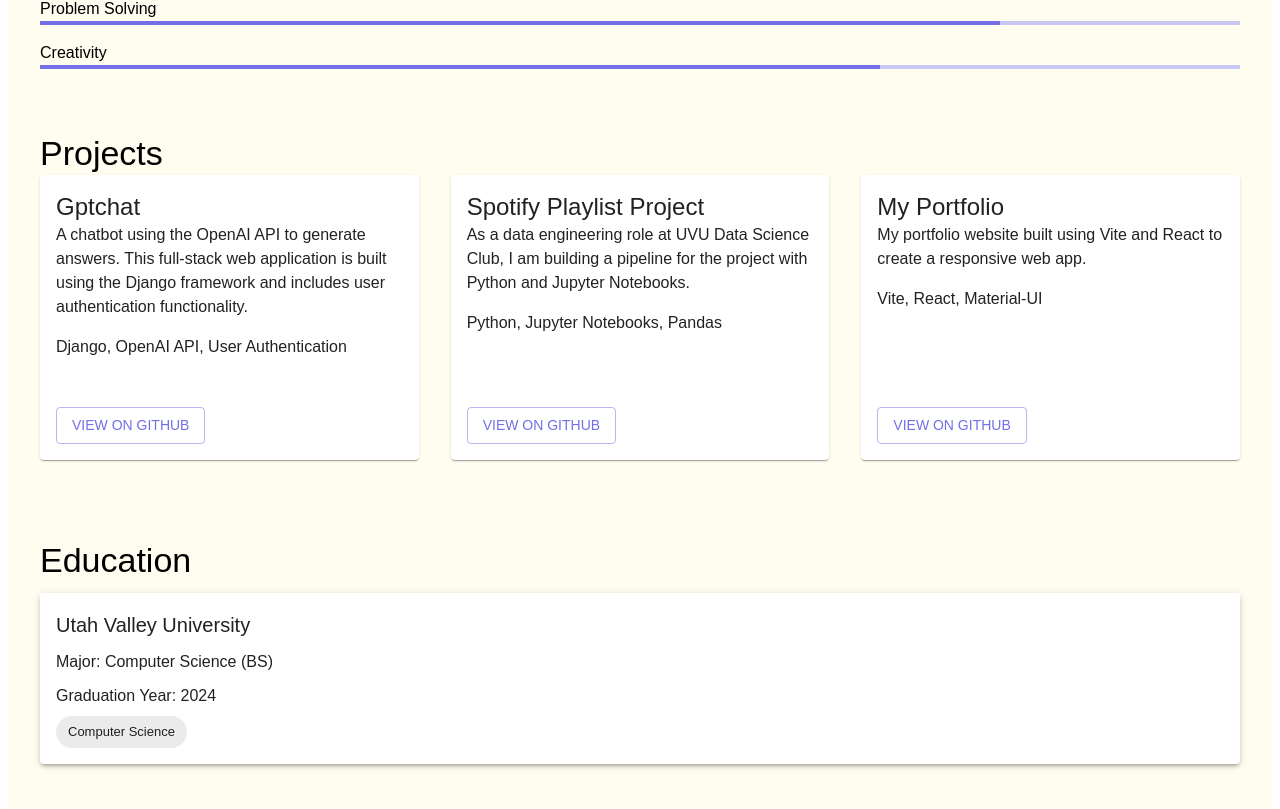
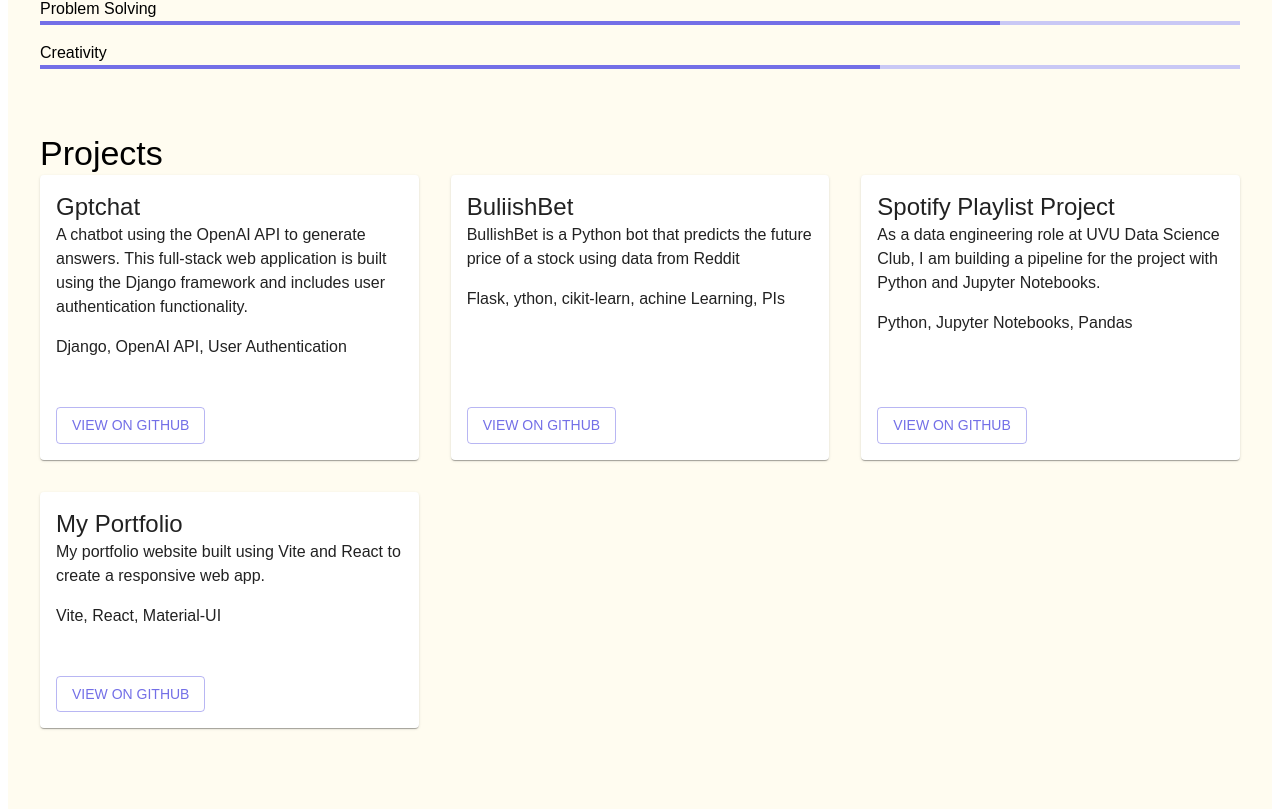
Before and after one commit to dwk601/my-portfolio, a React (Vite) app: page / in a window 1280 px wide. Shown: the part 1251-2060 px from the top of the page. Built offline with nearby package versions, Linux system fonts and the light colour scheme.

Commit message:
Update projects.jsx
added a new project named BullishBet

```diff
--- a/src/components/projects/projects.jsx
+++ b/src/components/projects/projects.jsx
@@ -22,6 +22,12 @@
       description: 'A chatbot using the OpenAI API to generate answers. This full-stack web application is built using the Django framework and includes user authentication functionality.',
       technologies: 'Django, OpenAI API, User Authentication',
       link: 'https://github.com/dwk601/Gptchat',
+    },
+    {
+      title: 'BuliishBet',
+      description: 'BullishBet is a Python bot that predicts the future price of a stock using data from Reddit',
+      technologies: 'Flask, ython, cikit-learn, achine Learning, PIs',
+      link: 'https://github.com/dwk601/BullishBet',
     },
     {
       title: 'Spotify Playlist Project',
```
